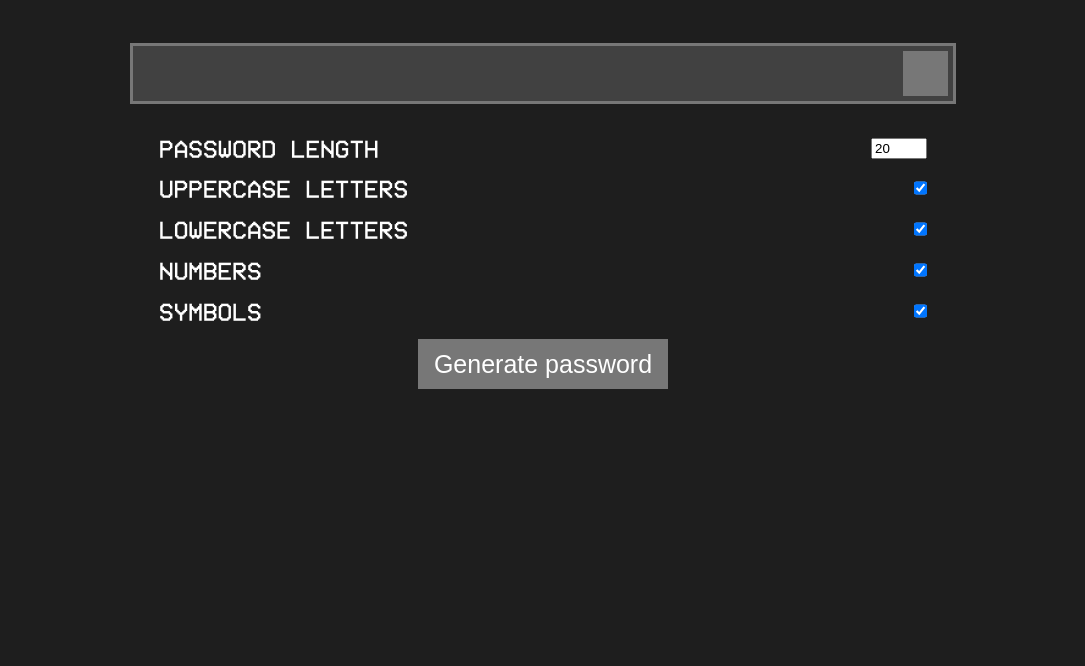
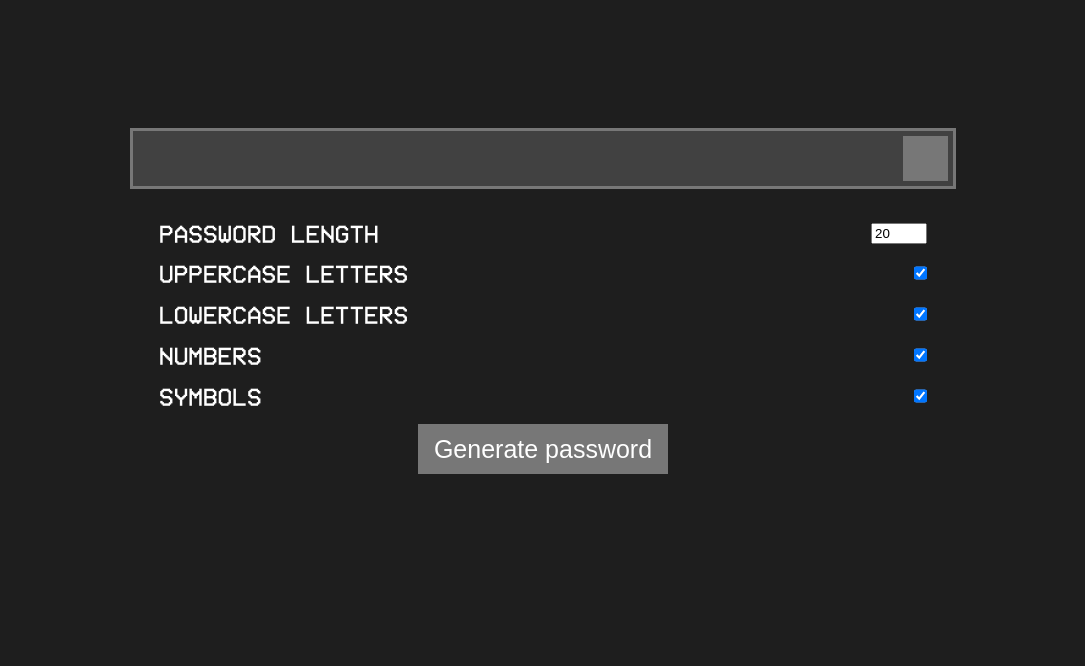
Before and after one commit to Kunull/Signum, a plain HTML site: page generate.html in a window 1280 px wide. Shown: the part 216-882 px from the top of the page, without its empty margins (97-1182 px from the left). Before the commit the page ends 805 px from the top, so only its background shows below. Drawn offline with Linux system fonts and the light colour scheme; some icons are missing; a web font is replaced by a local one.

Commit message:
Update generate.css

```diff
--- a/generate.css
+++ b/generate.css
@@ -54,8 +54,8 @@ h2 {
   }
 
     body {
-      margin-top: 75px;
-      margin-bottom: 200px;
+      margin-top: 12.5%;
+      margin-bottom: 15%;
       margin-left: 10%;
       margin-right: 10%;
       background: rgb(30,30,30);
```
